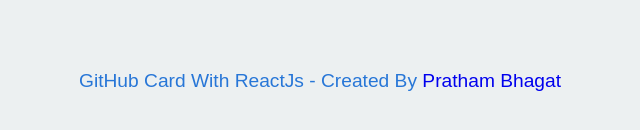
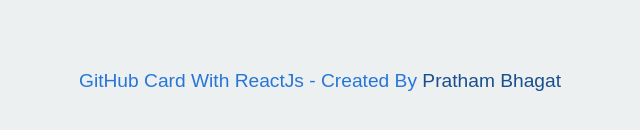
Before and after one commit to bhagatpratham/github-profile-card, a React (Create React App) app: page / in a window 1280 px wide. Shown: the part 628-758 px from the top of the page, without its empty margins (320-960 px from the left). Built offline with nearby package versions, Linux system fonts and the light colour scheme; no server answers; the HTML template or start-up script is replaced by a standard one.

Commit message:
Update App.js

```diff
--- a/src/App.js
+++ b/src/App.js
@@ -66,6 +66,7 @@
           href='https://twitter.com/pratham__10'
           target='_blank'
           title='Pratham Bhagat'
+          className='Pratham'
         >
           Pratham Bhagat
         </a>
```
